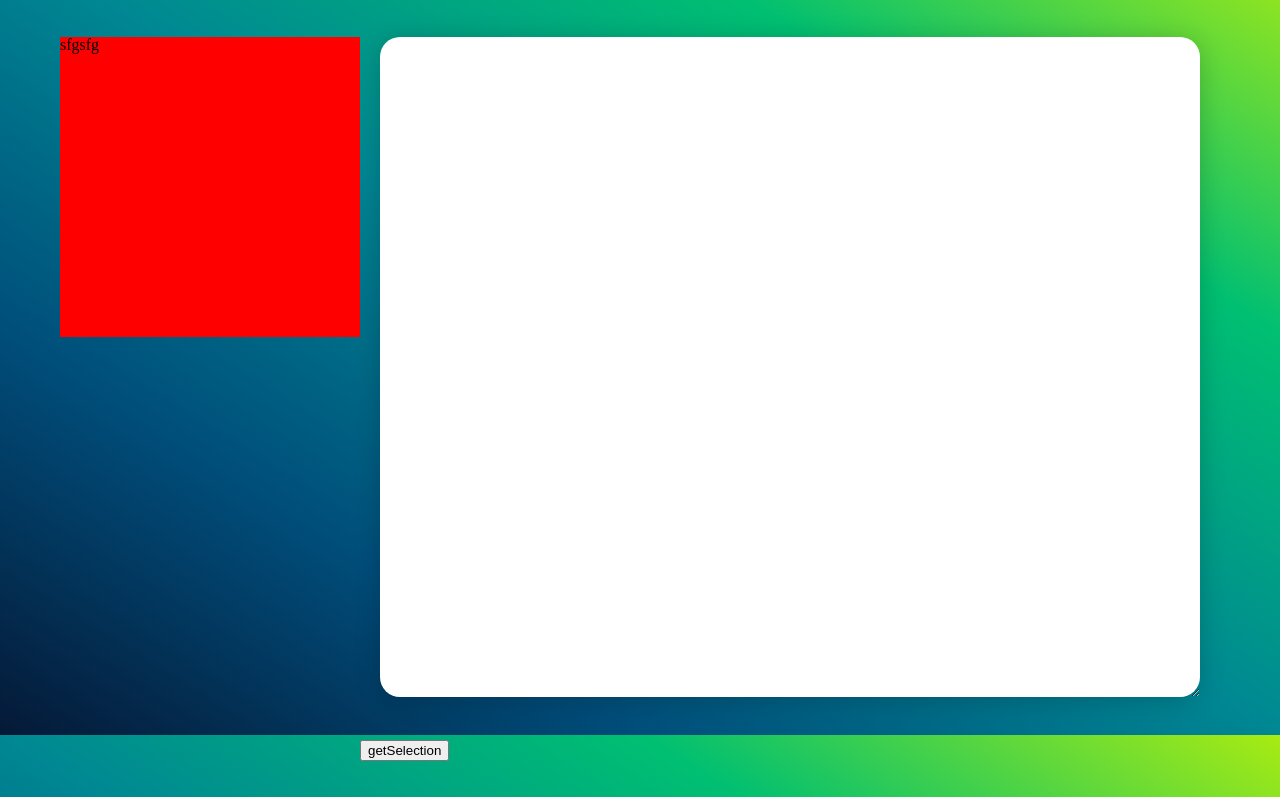
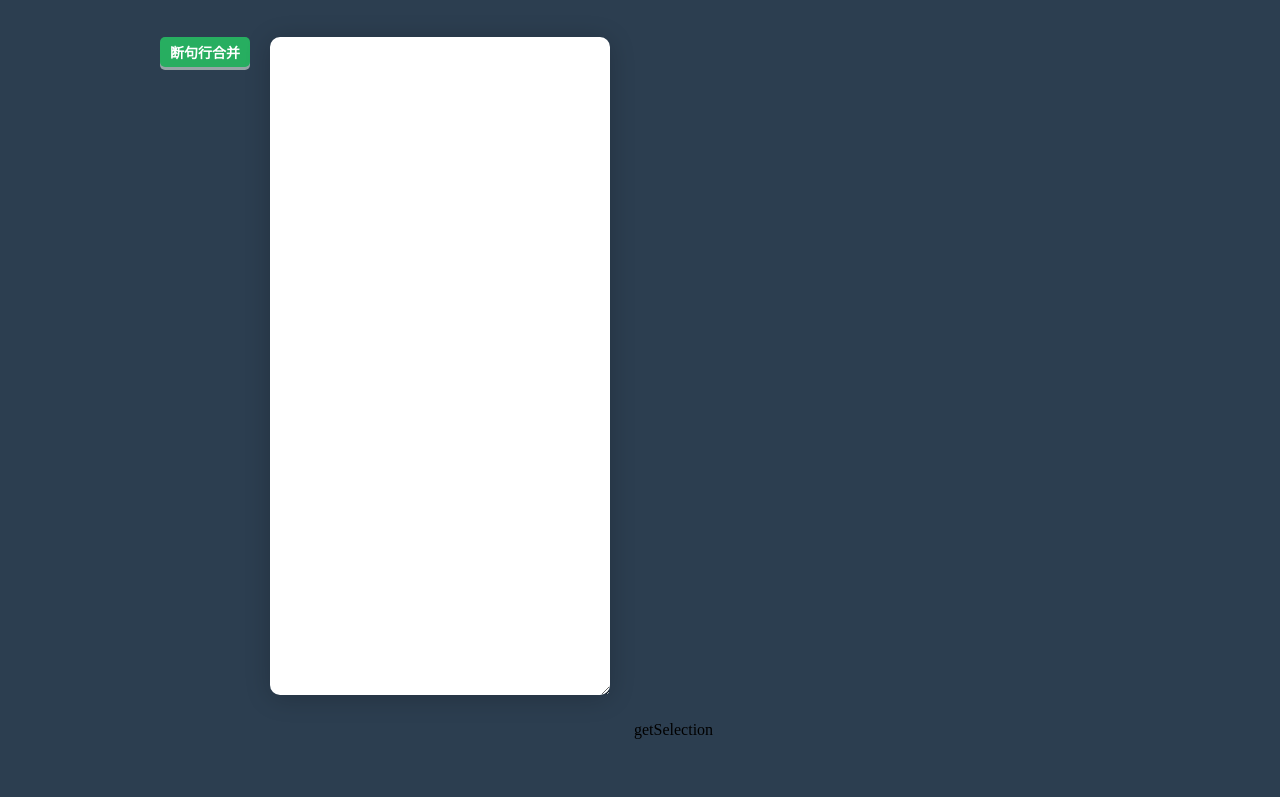
Before and after one commit to philhomic/textCleaner, a website: page index.html in a window 1280 px wide. Shown: the part 65-862 px from the top of the page. After the commit the page ends 804 px from the top, so only its background shows below. Drawn offline with nearby package versions, Linux system fonts and the light colour scheme.

Commit message:
2nd commit

```diff
--- a/index.html
+++ b/index.html
@@ -15,10 +15,12 @@
 		</header>
 		<section class="main">
 			<section class="toolbararea">
-				sfgsfg
+				<div id="toolbars">
+					<button id="combineLines">断句行合并</button>
+				</div>
 			</section>
 			<section class="textarea">
-				<textarea name="editor" id="editor" cols="30" rows="10"></textarea>
+				<textarea id="editor"></textarea>
 				<button id="getSelection">getSelection</button>
 			</section>
 		</section>
--- a/js/main.js
+++ b/js/main.js
@@ -54,12 +54,26 @@ $(function() {
 		$('#editor').width($('.textarea').width() - 120 + 'px');
 	}
 
-	resetEditorWidth();
+	var resetEditorHeight = function(){
+		$('#editor').height($('.textarea').height() - 140 + 'px');
+	}
+
+	resetEditorHeight();
 	$(window).on('resize', function(){
-		resetEditorWidth();
+		resetEditorHeight();
 	})
 
-	$('#getSelection').on('click', function(){
-		replaceSelectedText($('#editor').get(0), {'re': '\\d', 'flag': 'g', 'f': addOne});
-	});
+	var reBrokenLine = '(.+[^\\.?\\.”"!！。’\'])\\s+\\n'; //不是以这些符号为结尾的行
+
+	var combineLines = function(str, brokenLine){
+		return brokenLine + ' ';
+	}
+
+	$('#combineLines').on('click', function(){
+		replaceSelectedText($('#editor').get(0), {
+			're': reBrokenLine,
+			'flag': 'g',
+			'f': combineLines
+		})
+	})
 })
--- a/style/main.css
+++ b/style/main.css
@@ -41,13 +41,45 @@ table {
 	border-spacing: 0;
 }
 
+/* Reset `button` and button-style `input` default styles */
+input[type="submit"],
+input[type="reset"],
+input[type="button"],
+button {
+    background: none;
+    border: 0;
+    color: inherit;
+    /* cursor: default; */
+    font: inherit;
+    line-height: normal;
+    overflow: visible;
+    padding: 0;
+    -webkit-appearance: button; /* for input */
+    -webkit-user-select: none; /* for button */
+       -moz-user-select: none;
+        -ms-user-select: none;
+}
+input::-moz-focus-inner,
+button::-moz-focus-inner {
+    border: 0;
+    padding: 0;
+}
+
 /* real style starts here */
 html {
 	height: 100%;
+	overflow: hidden;
 }
 body {
 	height: 100%;
-    background-image: linear-gradient(to right top, #051937, #004d7a, #008793, #00bf72, #a8eb12);
+    /*background-image: linear-gradient(to right top, #051937, #004d7a, #008793, #00bf72, #a8eb12);*/
+    background: #2c3e50;
+	display: flex;
+	flex-direction: column;
+}
+
+header {
+	flex: 0;
 }
 
 h1 {
@@ -60,33 +92,63 @@ h1 {
 }
 
 .main {
-	max-width: 1200px;
-	margin: 0 auto;
-	height: 100%;
+	display: flex;
+	flex: 1;
+	flex-direction: row;
 }
 
 .textarea {
-	margin-left: 320px;
-	height: 600px;
+	flex: 1;
+	/*background: green;*/
 }
 
 .toolbararea {
-	width: 300px;
-	height: 300px;
-	background: red;
-	float: left;
-	margin: 40px 0 40px 20px;
+	flex: 1;
+	max-width: 250px;
+	min-width: 250px;
+	/*background: red;*/
+	order: -1;
 	box-sizing: border-box;
 }
 
 #editor {
-	font-size: 26px;
+	flex: 1;
+	font-size: 22px;
+	font-weight: 700;
 	background-color: #FFF;
 	padding: 30px;
-	margin: 40px 40px 40px 20px;
-	border-radius: 20px;
+	margin: 40px 20px 40px 20px;
+	border-radius: 10px;
 	box-shadow: 0 3px 26px 0 rgba(0,0,0,0.20);
 	border: none;
 	outline: none;
-	height: 100%;
 }
+
+#toolbars {
+	display: flex;
+	flex-direction: column;
+	/*background: red;*/
+	margin: 40px 0 40px 20px;
+	align-items: flex-end;
+}
+
+#toolbars button {
+	font-size: 14px;
+	font-weight: 600;
+	font-family: 'Microsoft Yahei';
+	color: #fff;
+	padding: 5px 10px;
+	outline: none;
+	background-color: #27ae60;
+	border: none;
+	border-radius:5px;
+	box-shadow: 0 3px #95a5a6;
+	cursor: pointer;
+}
+
+#toolbars button:hover {
+	background-color: #2ecc71;
+}
+
+footer {
+}
```
Also changed, not shown: package.json (added, +20 -0 lines).
